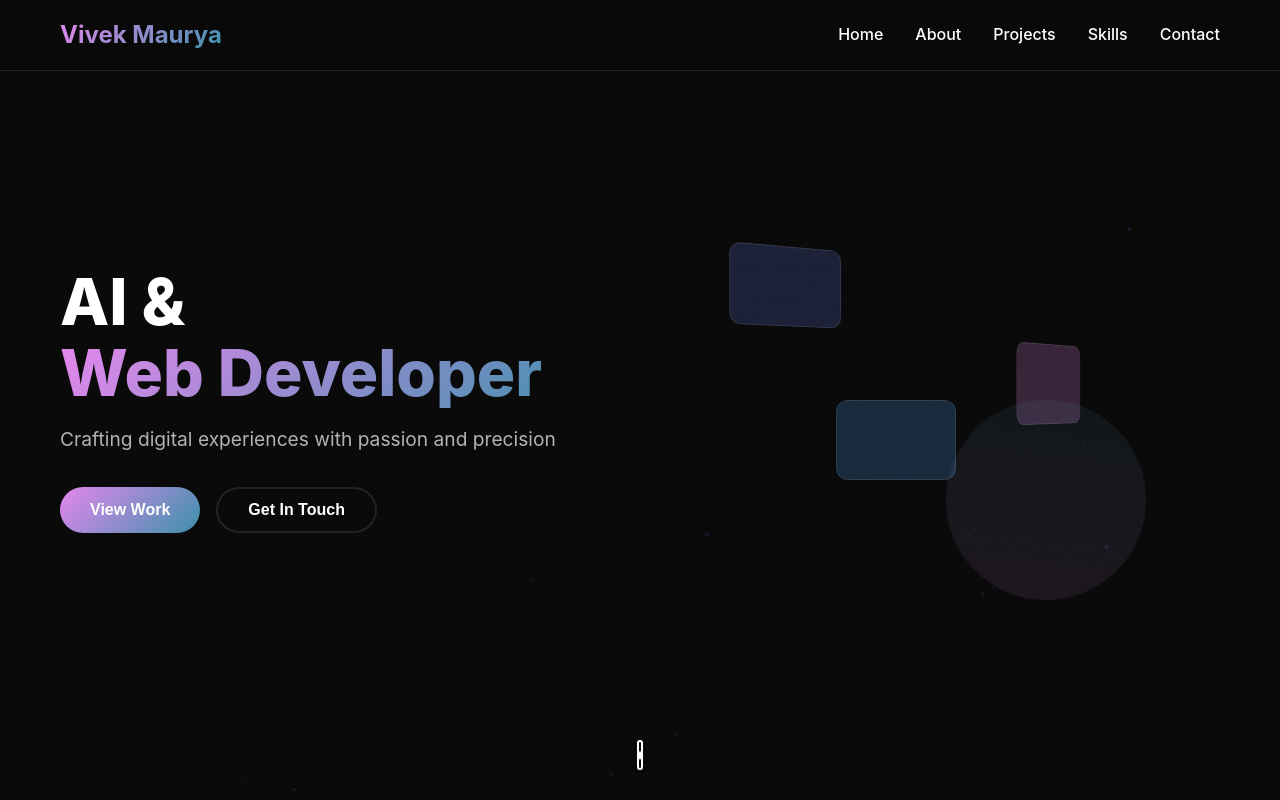
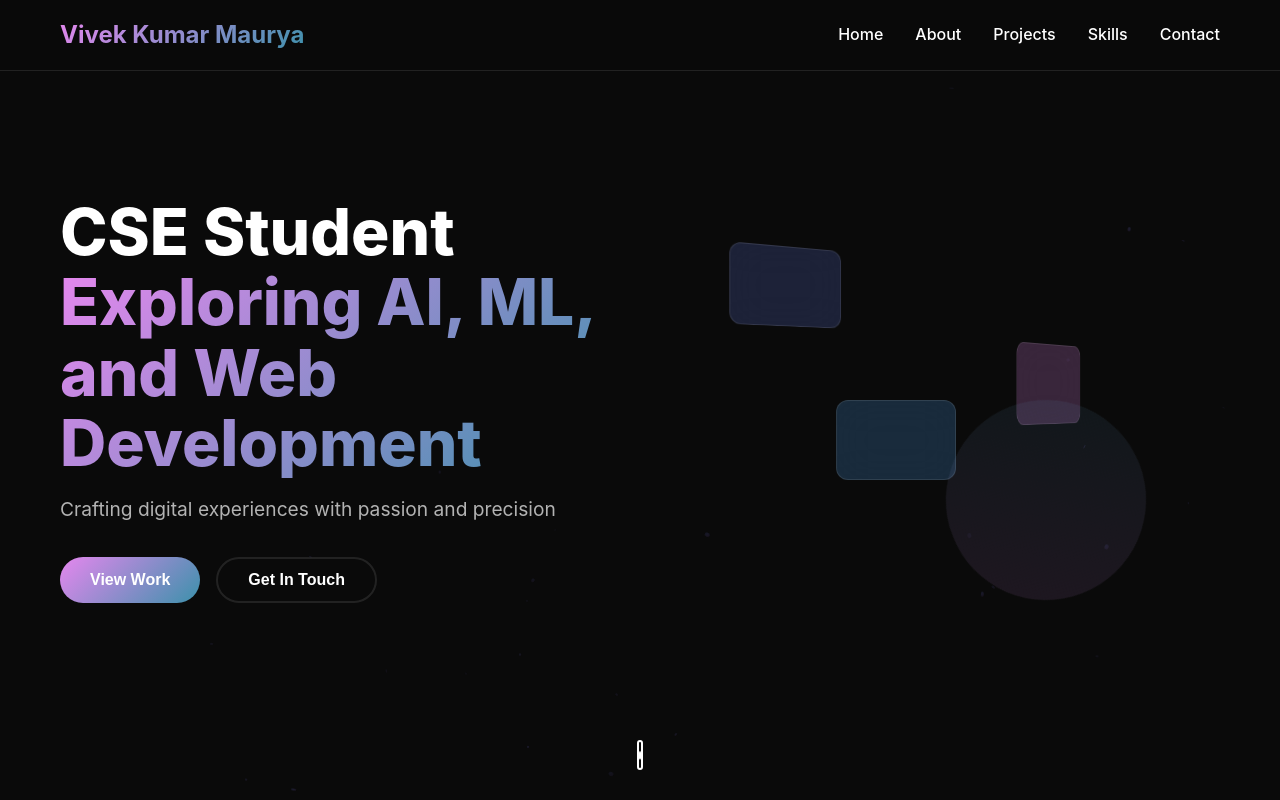
Before and after one commit to vivek9369/Portfolio-1, a plain HTML site: page index.html in a window 1280 px wide. Shown: the top 800 px of the page. Drawn offline with Linux system fonts and the light colour scheme.

Commit message:
Update index.html

```diff
--- a/index.html
+++ b/index.html
@@ -12,7 +12,7 @@
     <nav class="navbar">
         <div class="nav-container">
             <div class="nav-logo">
-                <h2>Vivek Maurya</h2>
+                <h2>Vivek Kumar Maurya</h2>
             </div>
             <ul class="nav-menu">
                 <li><a href="#home" class="nav-link">Home</a></li>
@@ -34,8 +34,8 @@
         <div class="hero-content">
             <div class="hero-text">
                 <h1 class="hero-title">
-                   <span class="title-line">AI &</span>
-                   <span class="title-line">Web Developer</span>
+                   <span class="title-line">CSE Student</span>
+                   <span class="title-line">Exploring AI, ML, and Web Development</span>
 
                 </h1>
                 <p class="hero-subtitle">Crafting digital experiences with passion and precision</p>
```
